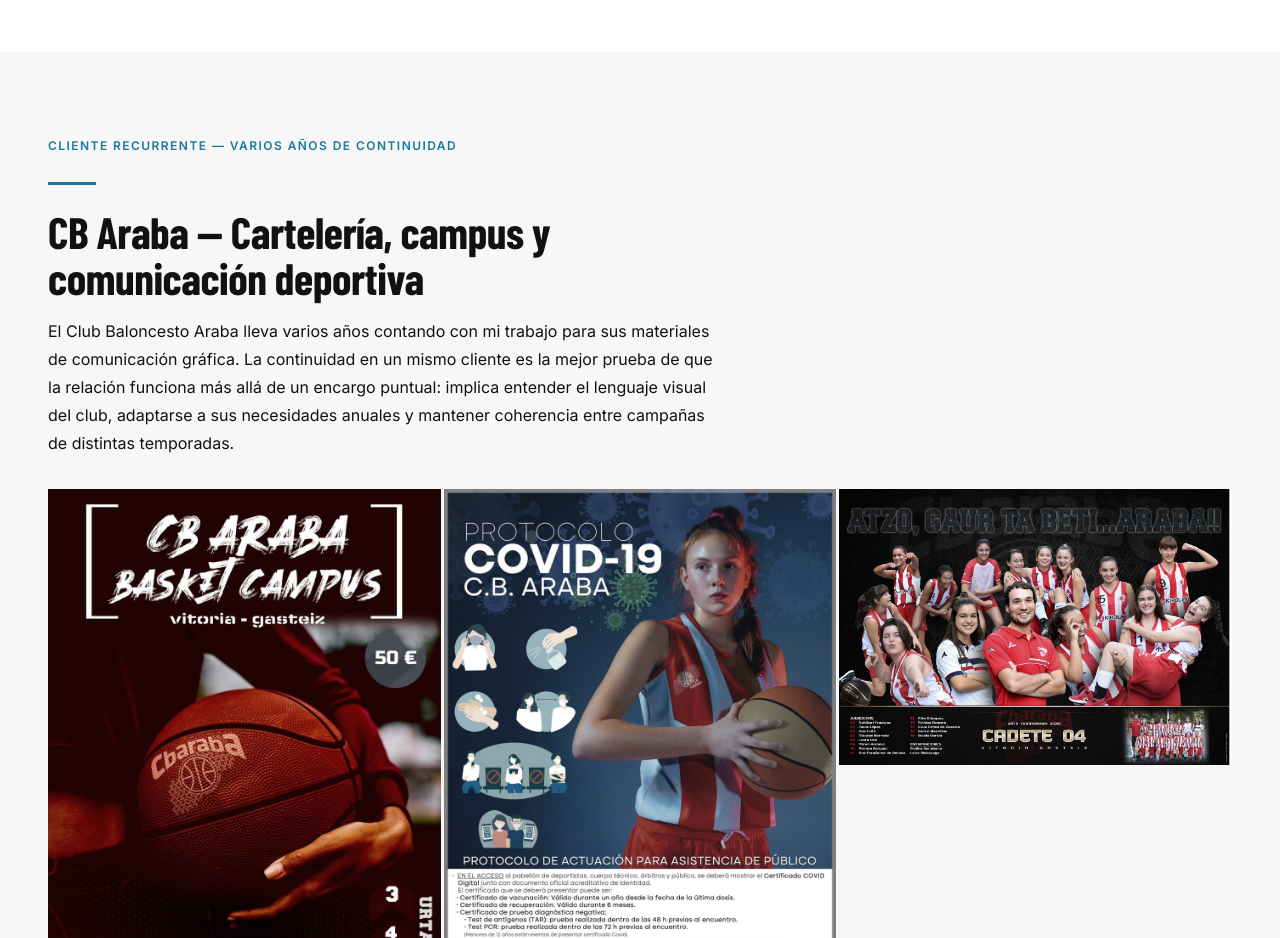
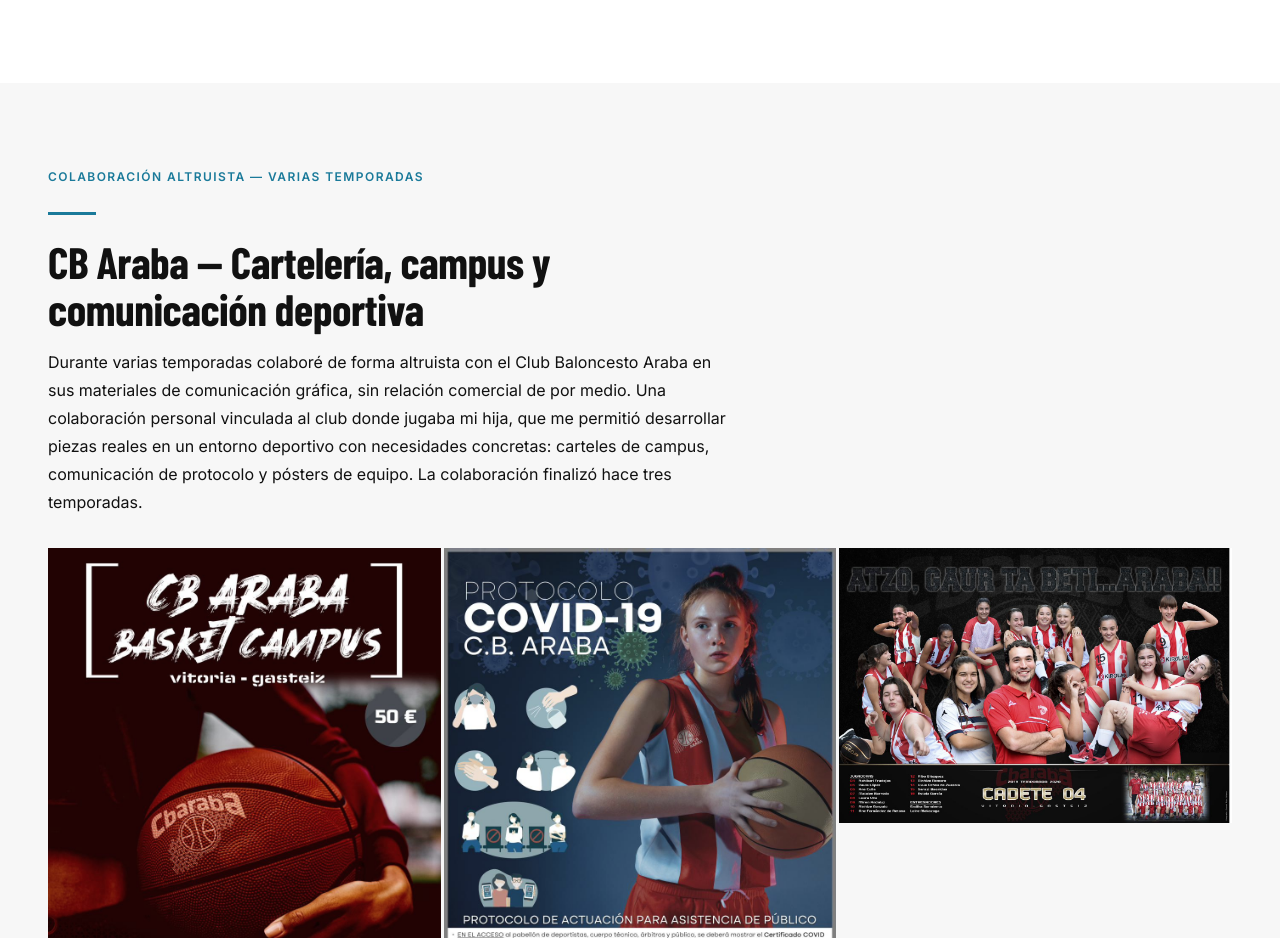
Before and after one commit to Icehands2023/ismael-portfolio, a plain HTML site: page portfolio/carteleria/index.html in a window 1280 px wide. Shown: the part 2040-2978 px from the top of the page. Drawn offline with nearby package versions, Linux system fonts and the light colour scheme; a web font is replaced by a local one.

Commit message:
Cartelería: texto CB Araba corregido — colaboración altruista finalizada

```diff
--- a/portfolio/carteleria/index.html
+++ b/portfolio/carteleria/index.html
@@ -27,7 +27,7 @@
         <nav class="breadcrumb"><a href="../../index.html">Inicio</a><span class="breadcrumb__sep">›</span><a href="../../portfolio/index.html">Portfolio</a><span class="breadcrumb__sep">›</span><span aria-current="page">Cartelería</span></nav>
         <span class="label" style="color:var(--teal);margin-top:1rem;display:block;">05 / Cartelería</span>
         <h1 class="reveal">Diseño de cartelería<br>publicitaria y gráfica exterior</h1>
-        <p class="reveal reveal-delay-1">Un cartel tiene que funcionar en un segundo. No hay tiempo para leer, no hay posibilidad de hacer clic. Tiene que capturar la atención, transmitir el mensaje esencial y dejar una impresión duradera antes de que el ojo se mueva a otra cosa. Desde ejercicios de diseño publicitario sobre campañas reales como La Hora del Planeta de WWF, hasta los materiales anuales de CB Araba, con quien llevo varios años de colaboración continuada.</p>
+        <p class="reveal reveal-delay-1">Un cartel tiene que funcionar en un segundo. No hay tiempo para leer, no hay posibilidad de hacer clic. Tiene que capturar la atención, transmitir el mensaje esencial y dejar una impresión duradera antes de que el ojo se mueva a otra cosa. Desde ejercicios de diseño publicitario sobre campañas reales como La Hora del Planeta de WWF, hasta materiales de comunicación deportiva para CB Araba, con quienes colaboré de forma altruista durante varias temporadas.</p>
       </div>
     </section>
 
@@ -57,10 +57,10 @@
     <section class="section section--offwhite" style="padding:5rem 0;">
       <div class="container">
         <div class="reveal" style="max-width:680px;margin-bottom:2rem;">
-          <span class="label">Cliente recurrente — Varios años de continuidad</span>
+          <span class="label">Colaboración altruista — Varias temporadas</span>
           <div class="divider"></div>
           <h2>CB Araba — Cartelería, campus y comunicación deportiva</h2>
-          <p style="margin-top:1rem;">El Club Baloncesto Araba lleva varios años contando con mi trabajo para sus materiales de comunicación gráfica. La continuidad en un mismo cliente es la mejor prueba de que la relación funciona más allá de un encargo puntual: implica entender el lenguaje visual del club, adaptarse a sus necesidades anuales y mantener coherencia entre campañas de distintas temporadas.</p>
+          <p style="margin-top:1rem;">Durante varias temporadas colaboré de forma altruista con el Club Baloncesto Araba en sus materiales de comunicación gráfica, sin relación comercial de por medio. Una colaboración personal vinculada al club donde jugaba mi hija, que me permitió desarrollar piezas reales en un entorno deportivo con necesidades concretas: carteles de campus, comunicación de protocolo y pósters de equipo. La colaboración finalizó hace tres temporadas.</p>
         </div>
         <div class="gallery-masonry reveal">
           <div class="gallery-masonry__item" data-lightbox="../../img/portfolio/cartel-campus-femenino-cb-araba.jpg">
```
